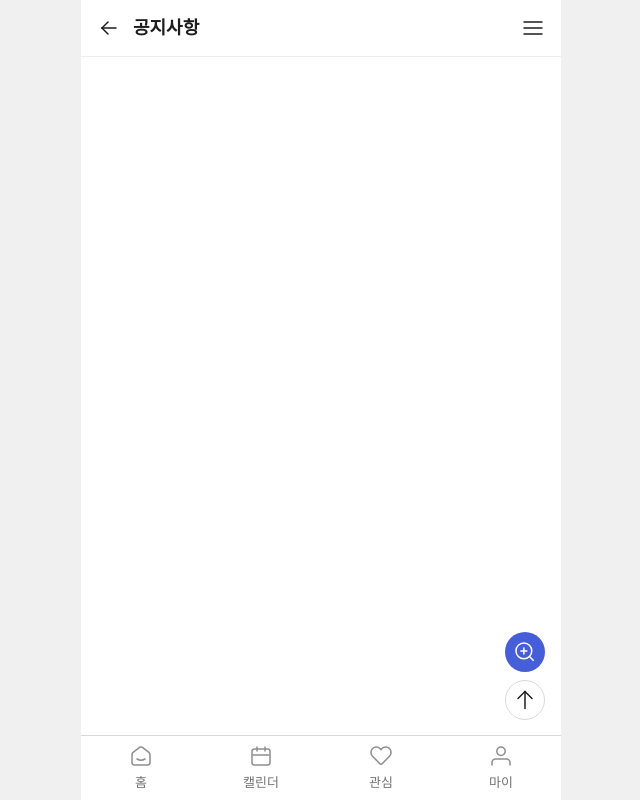
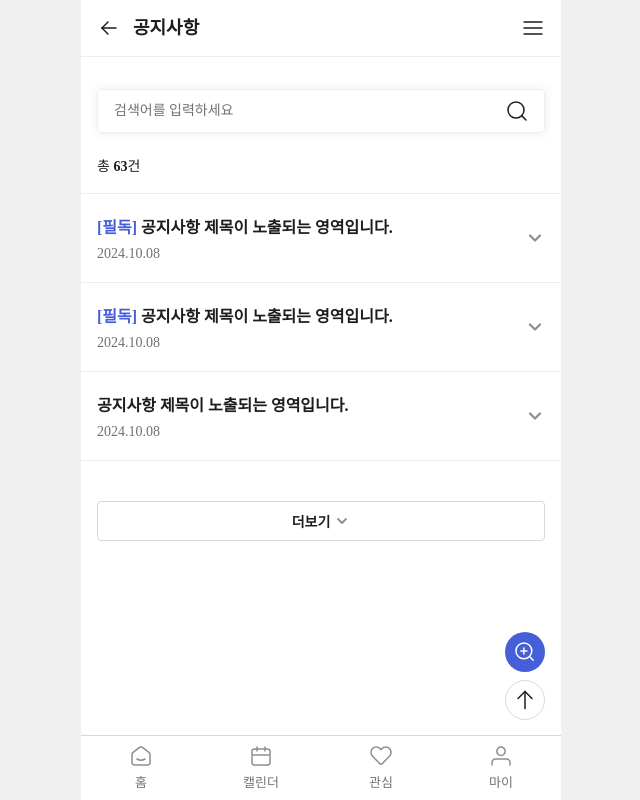
Before and after one commit to metamonster-dev/art-guide-run-client, a Next.js app: page /news/notice in a window 1280 px wide. Shown: the whole page, without its empty margins (319-959 px from the left). Built offline with nearby package versions, Linux system fonts and the light colour scheme; a web font is replaced by a local one.

Commit message:
publish: 소식 - 공지사항, 자주묻는질문, 문의하기, 홍보,광고문의 페이지

```diff
--- a/src/app/news/notice/page.tsx
+++ b/src/app/news/notice/page.tsx
@@ -13,6 +13,101 @@ const NoticePage = () => {
         <Floating bottom={80} />
         <BottomNav />
 
+        <div className="pt_32 pb_150">
+          <div className="inner">
+            <div className="input_search_area">
+              <form id="searchForm">
+                <label htmlFor="search" className="hidden_text">검색</label>
+                <input
+                  type="text"
+                  name="search"
+                  id="search"
+                  className="input"
+                  placeholder="검색어를 입력하세요"
+                />
+                <button type="submit">
+                  <span>검색하기</span>
+                </button>
+              </form>
+            </div>
+          </div>
+
+          {/* 데이터 없을 시, */}
+          {/* <div className="no_data_area pt_40">
+            <i aria-hidden="true"></i>
+            <span>게시물이 없습니다.</span>
+            <span>검색결과가 없습니다.</span>
+          </div> */}
+          <div className="inner">
+            <div className="list_tit_area mt_24">
+              <p>총 <b>63</b>건</p>
+            </div>
+          </div>
+          <div className="list_toggle_area border_top mt_16">
+            <ul>
+              <li className="default_close">
+                <button type="button" className="tg_tit">
+                  <span className="tit">
+                    <b>[필독]</b> 공지사항 제목이 노출되는 영역입니다.
+                  </span>
+                  <span className="date">2024.10.08</span>
+                </button>
+                <div className="tg_cont">
+                  <p>
+                    내용이 노출되는 영역입니다. 별 하나에 추억과 별 하나에
+                    사랑과 별 하나에 쓸쓸함과 별 하나에 동경과 별 하나에 시와
+                    별 하나에 어머니, 어머니, 어머님, 나는 별 하나에 아름다운
+                    말 한 마디씩 불러 봅니다. 나는 아무 걱정도 없이 가을 속의
+                    별을 다 헬 듯합니다.
+                  </p>
+                </div>
+              </li>
+              <li className="default_close">
+                <button type="button" className="tg_tit">
+                  <span className="tit">
+                    <b>[필독]</b> 공지사항 제목이 노출되는 영역입니다.
+                  </span>
+                  <span className="date">2024.10.08</span>
+                </button>
+                <div className="tg_cont">
+                  <p>
+                    내용이 노출되는 영역입니다. 별 하나에 추억과 별 하나에
+                    사랑과 별 하나에 쓸쓸함과 별 하나에 동경과 별 하나에 시와
+                    별 하나에 어머니, 어머니, 어머님, 나는 별 하나에 아름다운
+                    말 한 마디씩 불러 봅니다. 나는 아무 걱정도 없이 가을 속의
+                    별을 다 헬 듯합니다.
+                  </p>
+                </div>
+              </li>
+              <li className="default_close">
+                <button type="button" className="tg_tit">
+                  <span className="tit">
+                    공지사항 제목이 노출되는 영역입니다.
+                  </span>
+                  <span className="date">2024.10.08</span>
+                </button>
+                <div className="tg_cont">
+                  <p>
+                    내용이 노출되는 영역입니다. 별 하나에 추억과 별 하나에
+                    사랑과 별 하나에 쓸쓸함과 별 하나에 동경과 별 하나에 시와
+                    별 하나에 어머니, 어머니, 어머님, 나는 별 하나에 아름다운
+                    말 한 마디씩 불러 봅니다. 나는 아무 걱정도 없이 가을 속의
+                    별을 다 헬 듯합니다.
+                  </p>
+                </div>
+              </li>
+            </ul>
+          </div>
+          <div className="inner">
+            <button
+              type="button"
+              className="btn btn_style03 btn_size_40 w_full mt_40"
+            >
+              더보기
+              <i className="arrow bottom" aria-hidden="true"></i>
+            </button>
+          </div>
+        </div>
       </div>
     </>
   );
```
Also changed, not shown: src/app/news/contact/page.tsx (+2 -14 lines), src/app/news/promotion/page.tsx (+43 -0 lines), src/app/shared/components/form/multiImageUpload.tsx (added, +31 -0 lines).
